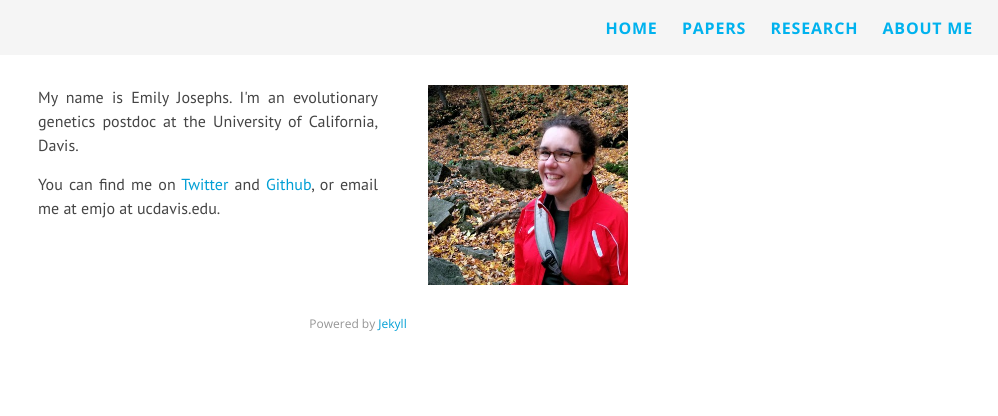
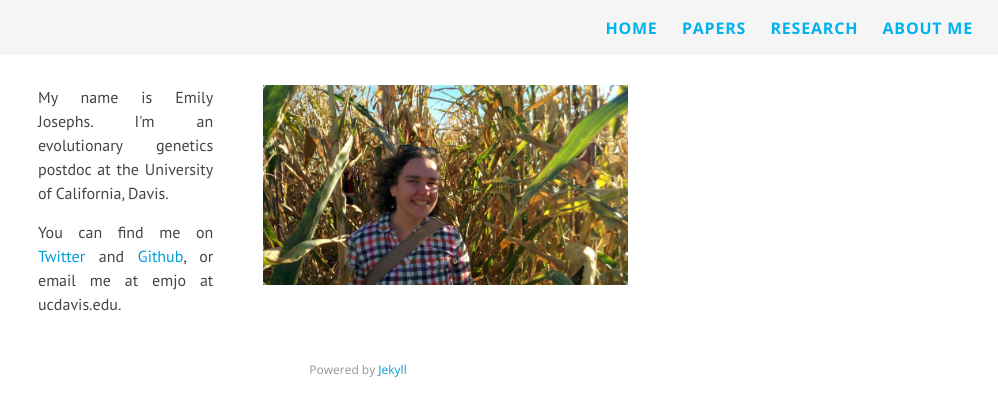
Before and after one commit to emjosephs/emjosephs.github.io, a Jekyll site: the page built from index.html, in a window 1280 px wide. Shown: the top 416 px of the page, without its empty margins (282-1280 px from the left). Built offline with Jekyll 4.4.1, drawn with Linux system fonts in a browser that asks for light colours; nearby versions of some CDN libraries.

```diff
--- a/index.html
+++ b/index.html
@@ -5,7 +5,7 @@ layout: default
 <div class="home">
 
  <p>
-  <img src="{{ 'http://emjosephs.github.io/img/em_20valleycropped.jpg' | asset_path }}" height="200px" align="right" HSPACE = "50"/>
+  <img src="{{ 'http://emjosephs.github.io/img/cornyem.jpg' | asset_path }}" height="200px" align="right" HSPACE = "50"/>
 My name is Emily Josephs. I'm an evolutionary genetics postdoc at the University of California, Davis.
 </p>
 
```
Also changed, not shown: Research.md (+1 -1 lines).
